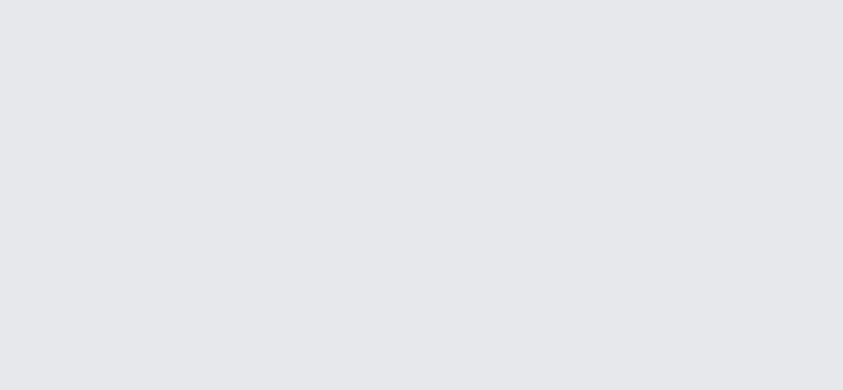
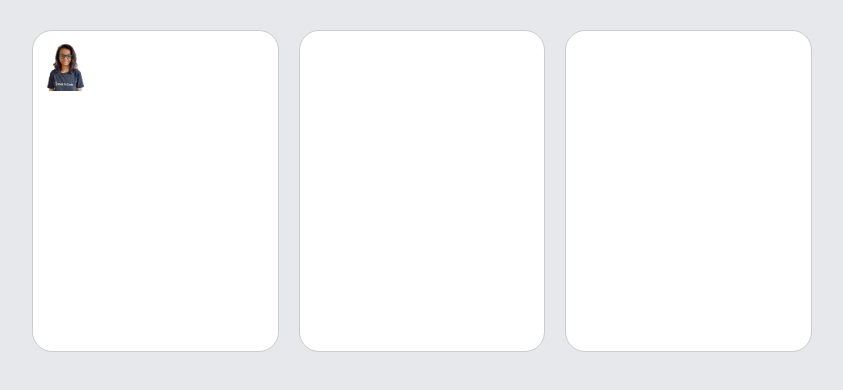
Before and after one commit to anuradhawavge04/icp-8-assignmnt-19-media-queries, a plain HTML site: page index.html in a window 1280 px wide. Shown: the whole page, without its empty margins (6-849 px from the left). Drawn offline with Linux system fonts and the light colour scheme.

Commit message:
background color and cards are added

```diff
--- a/index.html
+++ b/index.html
@@ -10,6 +10,21 @@
       }
       .profile-container{
         width: 800px;
+        display: flex;
+        flex-direction: row;
+        justify-content: space-around;
+        align-items: center;
+        margin: 10px;
+        padding: 10px;
+      }
+      .profile-cards{
+        height: 300px;
+        width: 500px;
+        background-color: white;
+        border:solid #cccccc 0.2px;
+        margin: 10px;
+        padding: 10px;
+        border-radius: 20px;
       }
       /*small device*/
       @media screen and (max-width:600px) {
@@ -37,6 +52,14 @@
 <body>
     <div class="profile-container">
       <div class="profile-cards">
+       <img src="./imags/instructor_img/pinki.png" height="50px" alt="Vaibhavi Hole" class=""/>
+      </div>
+
+      <div class="profile-cards">
+
+      </div>
+
+      <div class="profile-cards">
 
       </div>
     </div>
```
Also changed, not shown: imags/instructor_img/pinki.png (added), imags/instructor_img/suraj.png (added), imags/instructor_img/vaishnavi.png (added).
